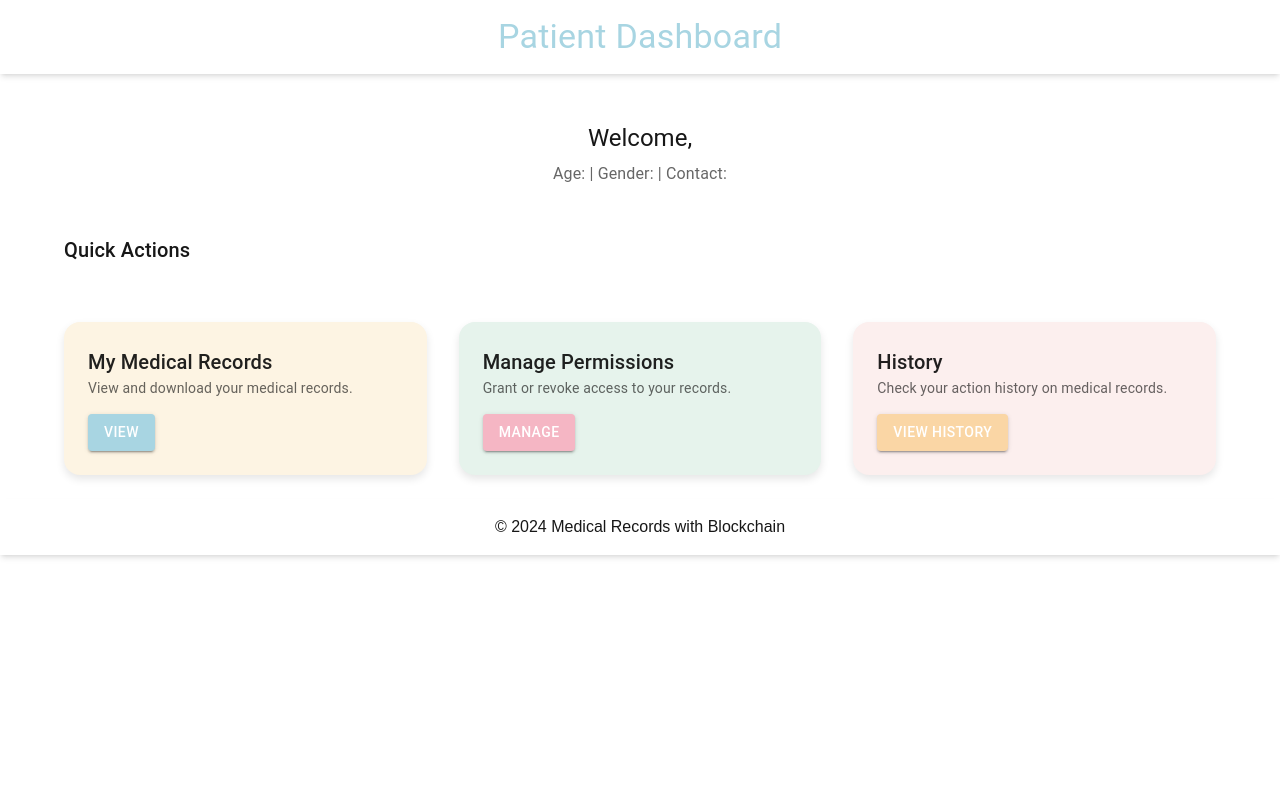
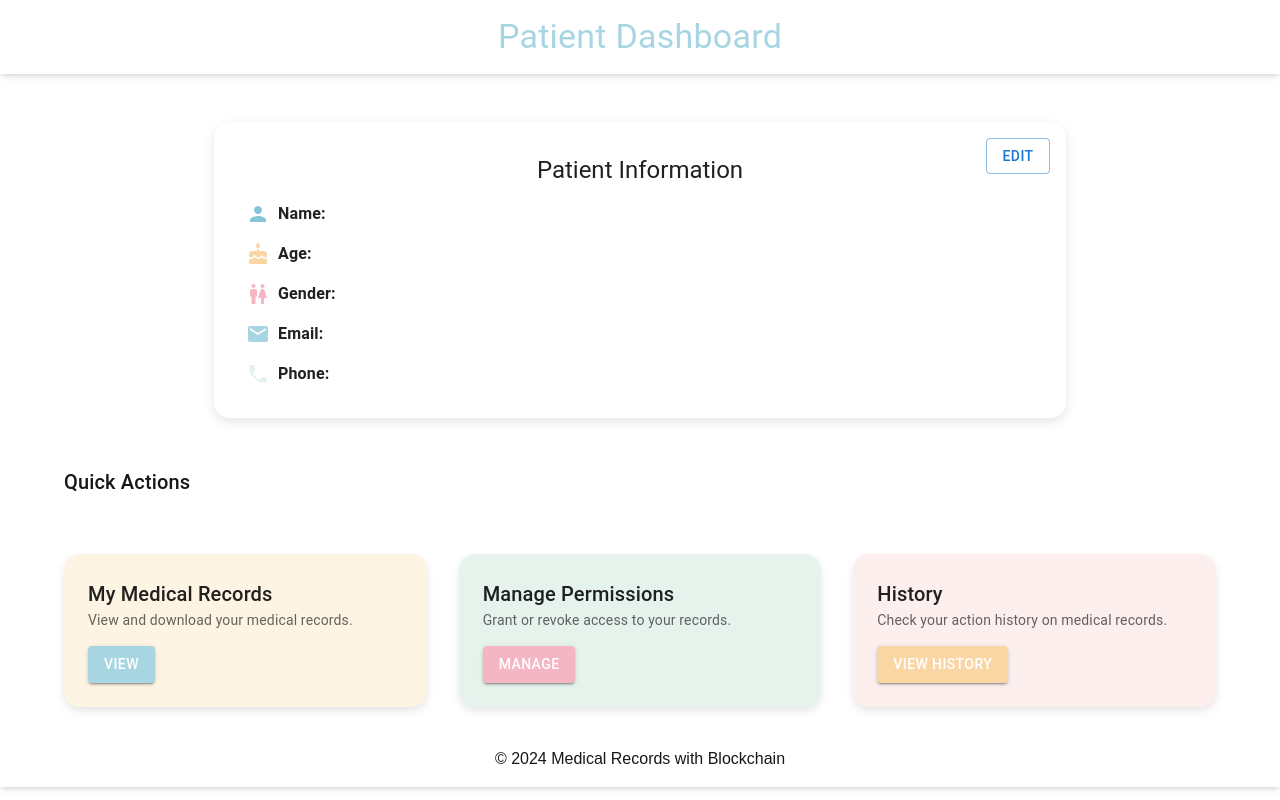
Before and after one commit to amine-sabbahi/ChainCare-Web3-MedicalRecords-Dapp, a Next.js app in the folder chaincare/: page /patient in a window 1280 px wide. Built offline with nearby package versions, Linux system fonts and the light colour scheme.

Commit message:
edit patient

```diff
--- a/chaincare/src/app/patient/page.tsx
+++ b/chaincare/src/app/patient/page.tsx
@@ -3,9 +3,11 @@
 // src/app/dashboard/page.tsx
 import '../globals.css';
 import { useState, useEffect } from 'react';
-import { Button, Container, Grid, Card, Typography } from '@mui/material';
+import { Button, Container, Grid, Card, Typography, Box ,} from '@mui/material';
+import { Person, Email, Phone, Wc, Cake } from '@mui/icons-material';
 import { ABI, CONTRACT_ADDRESSES } from "@/components/contracts";
 import Web3 from 'web3';
+
 
 export default function Dashboard() {
   const [patientInfo, setPatientInfo] = useState({
@@ -16,8 +18,8 @@ export default function Dashboard() {
     email: '',
     phoneNumber: ''
   });  // Store patient info
-  const [loading, setLoading] = useState(true); // Handle loading state
-
+  const [isEditing, setIsEditing] = useState(false);
+  const [loading, setLoading] = useState(true);
   // Function to fetch patient info from contract
   const fetchPatientInfo = async () => {
     try {
@@ -52,6 +54,36 @@ export default function Dashboard() {
     }
   };
 
+  const updatePatientInfo = async () => {
+    try {
+      const web3 = new Web3(window.ethereum);
+      const contract = new web3.eth.Contract(ABI.PATIENT_REGISTRY, CONTRACT_ADDRESSES.PATIENT_REGISTRY);
+
+      // Request user's Ethereum accounts
+      const accounts = await window.ethereum.request({ method: 'eth_requestAccounts' });
+      const patientAddress = accounts[0]; // This is the patient's address
+
+      // Update the patient information in the smart contract
+      await contract.methods
+        .updatePatientProfile(
+          patientAddress, // Pass the patient's address
+          patientInfo.name,
+          patientInfo.age,
+          patientInfo.email,
+          patientInfo.phoneNumber
+        )
+        .send({ from: patientAddress });
+
+      // Notify the user that the profile was updated successfully
+      alert("Profile updated successfully!");
+      setIsEditing(false); // Close the editing mode
+    } catch (error) {
+      console.error("Error updating profile:", error);
+      alert("Failed to update profile.");
+    }
+  };
+
+
   // Fetch patient info on component mount
   useEffect(() => {
     fetchPatientInfo();
@@ -61,6 +93,9 @@ export default function Dashboard() {
   useEffect(() => {
     console.log("Updated patient info:", patientInfo);
   }, [patientInfo]); // This effect runs whenever patientInfo changes
+
+
+
 
   return (
     <div className="bg-pastel-100 min-h-screen">
@@ -76,39 +111,185 @@ export default function Dashboard() {
       </header>
 
       <Container maxWidth="lg" sx={{ mt: 6 }}>
+      <Container maxWidth="md" sx={{ mt: 6 }}>
       <section>
   {loading ? (
     <Typography variant="h6" align="center">
       Loading patient data...
     </Typography>
-          ) : patientInfo ?  (
+  ) : (
+    <Card
+      sx={{
+        p: 4,
+        borderRadius: '16px',
+        boxShadow: '0 4px 12px rgba(0, 0, 0, 0.1)',
+        backgroundColor: '#ffffff',
+        position: 'relative',
+      }}
+    >
+      <Typography variant="h5" align="center" className="font-bold" sx={{ mb: 2 }}>
+        Patient Information
+      </Typography>
+      {!isEditing ? (
         <>
-              <Typography
-                variant="h5"
-                gutterBottom
-                align="center"
-                className="text-pastel-800 font-bold"
+          <Box sx={{ display: 'flex', flexDirection: 'column', gap: 2 }}>
+            <Box sx={{ display: 'flex', alignItems: 'center', gap: 1 }}>
+              <Person sx={{ color: '#86c5d8' }} />
+              <Typography variant="body1">
+                <strong>Name:</strong> {patientInfo.name}
+              </Typography>
+            </Box>
+            <Box sx={{ display: 'flex', alignItems: 'center', gap: 1 }}>
+              <Cake sx={{ color: '#fad6a5' }} />
+              <Typography variant="body1">
+                <strong>Age:</strong> {patientInfo.age}
+              </Typography>
+            </Box>
+            <Box sx={{ display: 'flex', alignItems: 'center', gap: 1 }}>
+              <Wc sx={{ color: '#f5b6c4' }} />
+              <Typography variant="body1">
+                <strong>Gender:</strong> {patientInfo.gender}
+              </Typography>
+            </Box>
+            <Box sx={{ display: 'flex', alignItems: 'center', gap: 1 }}>
+              <Email sx={{ color: '#a8d5e2' }} />
+              <Typography variant="body1">
+                <strong>Email:</strong> {patientInfo.email}
+              </Typography>
+            </Box>
+            <Box sx={{ display: 'flex', alignItems: 'center', gap: 1 }}>
+              <Phone sx={{ color: '#e6f3ec' }} />
+              <Typography variant="body1">
+                <strong>Phone:</strong> {patientInfo.phoneNumber}
+              </Typography>
+            </Box>
+          </Box>
+          <Button
+            variant="outlined"
+            sx={{
+              position: 'absolute',
+              top: 16,
+              right: 16,
+            }}
+            onClick={() => setIsEditing(true)}
           >
-                Welcome, {patientInfo.name}
-              </Typography>
-
-              <Typography
-                variant="body1"
-                color="textSecondary"
-                align="center"
-                className="text-pastel-600"
-              >
-                Age: {patientInfo.age} | Gender: {patientInfo.gender} | Contact: {patientInfo.phoneNumber}
-
-              </Typography>
-
+            Edit
+          </Button>
         </>
       ) : (
-            <Typography variant="h6" align="center">
-              No patient data available.
-            </Typography>
+        <Box
+          component="form"
+          sx={{ display: 'flex', flexDirection: 'column', gap: 2 }}
+          onSubmit={async (e) => {
+            e.preventDefault();
+            try {
+              await updatePatientInfo(patientInfo); // Update info on blockchain
+              setIsEditing(false); // Close edit mode after successful save
+            } catch (error) {
+              console.error('Error updating patient info:', error);
+            }
+          }}
+        >
+          <Box sx={{ display: 'flex', alignItems: 'center', gap: 1 }}>
+            <Person sx={{ color: '#86c5d8' }} />
+            <input
+              type="text"
+              placeholder="Name"
+              value={patientInfo.name}
+              onChange={(e) => setPatientInfo({ ...patientInfo, name: e.target.value })}
+              style={{
+                flex: 1,
+                padding: '8px',
+                borderRadius: '8px',
+                border: '1px solid #ccc',
+              }}
+            />
+          </Box>
+          <Box sx={{ display: 'flex', alignItems: 'center', gap: 1 }}>
+            <Cake sx={{ color: '#fad6a5' }} />
+            <input
+              type="number"
+              placeholder="Age"
+              value={patientInfo.age}
+              onChange={(e) => setPatientInfo({ ...patientInfo, age: e.target.value })}
+              style={{
+                flex: 1,
+                padding: '8px',
+                borderRadius: '8px',
+                border: '1px solid #ccc',
+              }}
+            />
+          </Box>
+          <Box sx={{ display: 'flex', alignItems: 'center', gap: 1 }}>
+            <Wc sx={{ color: '#f5b6c4' }} />
+            <select
+              value={patientInfo.gender}
+              onChange={(e) => setPatientInfo({ ...patientInfo, gender: e.target.value })}
+              style={{
+                flex: 1,
+                padding: '8px',
+                borderRadius: '8px',
+                border: '1px solid #ccc',
+              }}
+            >
+              <option value="">Select Gender</option>
+              <option value="Male">Male</option>
+              <option value="Female">Female</option>
+              <option value="Other">Other</option>
+            </select>
+          </Box>
+          <Box sx={{ display: 'flex', alignItems: 'center', gap: 1 }}>
+            <Email sx={{ color: '#a8d5e2' }} />
+            <input
+              type="email"
+              placeholder="Email"
+              value={patientInfo.email}
+              onChange={(e) => setPatientInfo({ ...patientInfo, email: e.target.value })}
+              style={{
+                flex: 1,
+                padding: '8px',
+                borderRadius: '8px',
+                border: '1px solid #ccc',
+              }}
+            />
+          </Box>
+          <Box sx={{ display: 'flex', alignItems: 'center', gap: 1 }}>
+            <Phone sx={{ color: '#e6f3ec' }} />
+            <input
+              type="text"
+              placeholder="Phone"
+              value={patientInfo.phoneNumber}
+              onChange={(e) => setPatientInfo({ ...patientInfo, phoneNumber: e.target.value })}
+              style={{
+                flex: 1,
+                padding: '8px',
+                borderRadius: '8px',
+                border: '1px solid #ccc',
+              }}
+            />
+          </Box>
+          <Box sx={{ display: 'flex', justifyContent: 'flex-end', gap: 2, mt: 2 }}>
+            <Button variant="outlined" onClick={() => setIsEditing(false)}>
+              Cancel
+            </Button>
+            <Button
+              type="submit"
+              variant="contained"
+              sx={{
+                backgroundColor: '#a8d5e2',
+                ':hover': { backgroundColor: '#86c5d8' },
+              }}
+            >
+              Save
+            </Button>
+          </Box>
+        </Box>
+      )}
+    </Card>
   )}
 </section>
+
+      </Container>
 
         <section>
           <Typography
--- a/chaincare/src/components/SideBarAdmin.tsx
+++ b/chaincare/src/components/SideBarAdmin.tsx
@@ -17,7 +17,7 @@ const SideBarAdmin = ({children}) => {
 
   // Navigation items with icons and labels
   const navigationItems = [
-    {icon: <LayoutDashboard className="w-5 h-5"/>, label: 'Admin Dashboard', href: '/admin/page'},
+    {icon: <LayoutDashboard className="w-5 h-5"/>, label: 'Admin Dashboard', href: '/admin'},
     {icon: <Users className="w-5 h-5"/>, label: 'Patients', href: '/admin/createPatient'},
     {icon: <Stethoscope className="w-5 h-5"/>, label: 'Doctors', href: '/admin/createDoctor'},
   ];
```
Lines whose indentation alone changed are shown as unchanged.
